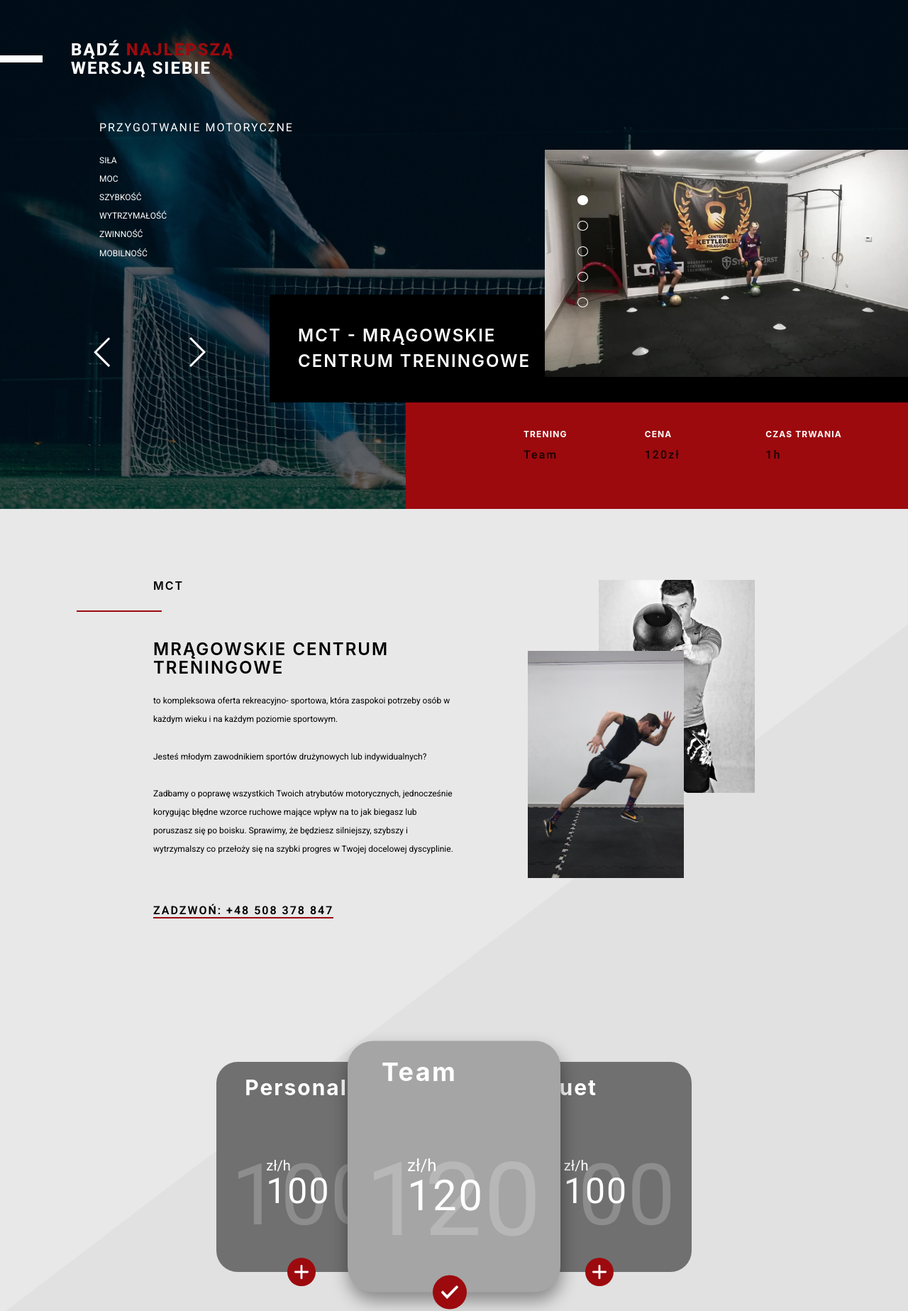
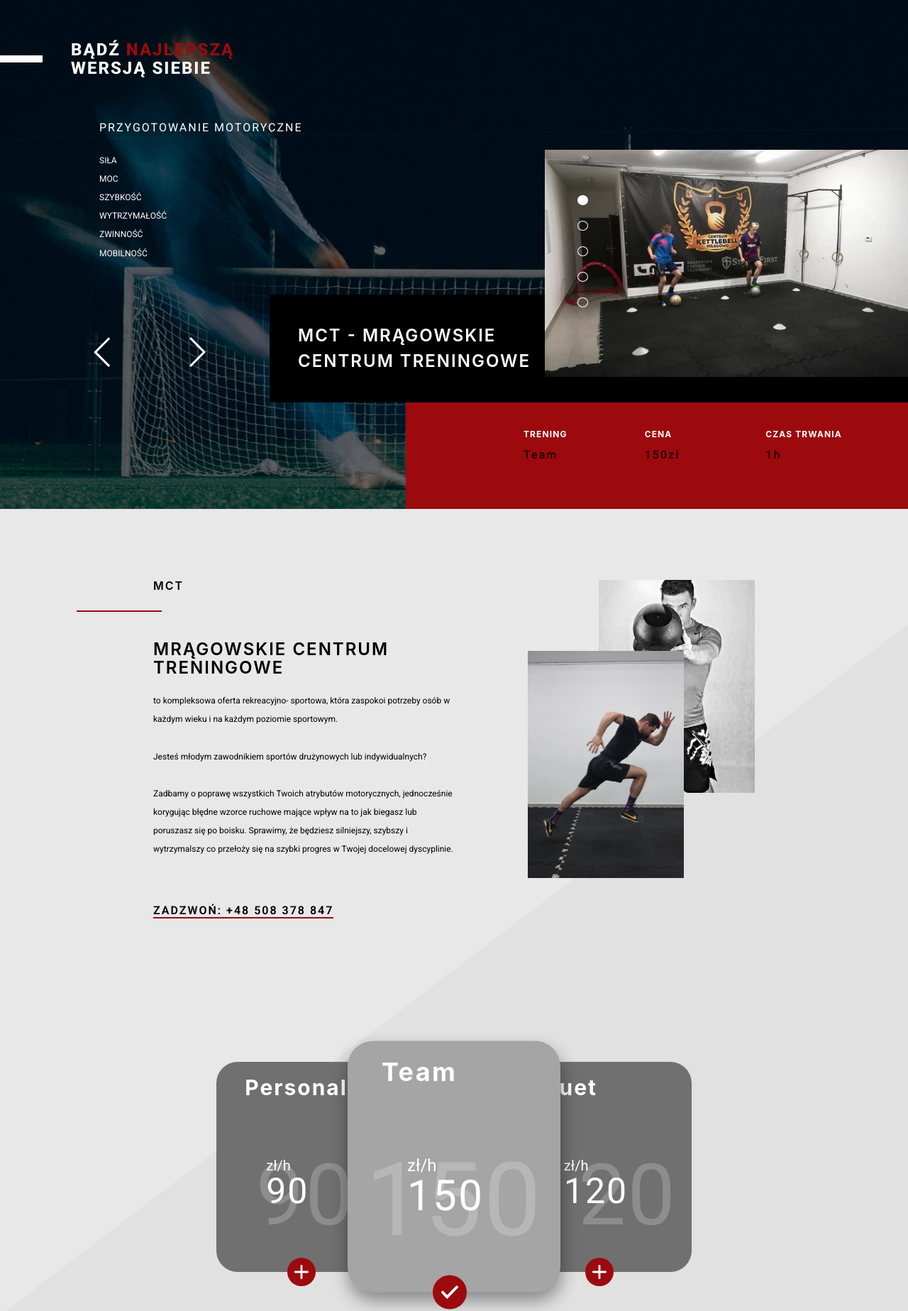
Before and after one commit to Exteriordemonic/CKB, a Gatsby site: page / in a window 1280 px wide. Shown: the part 83-1930 px from the top of the page at 71% size. Built offline with nearby package versions, Linux system fonts and the light colour scheme; Gatsby itself is replaced by a stand-in of ours.

Commit message:
fix treśći MCT

```diff
--- a/src/blocks/Navigation/index.js
+++ b/src/blocks/Navigation/index.js
@@ -6,7 +6,7 @@ const Nav = () => (
   <Navigation>
     <Navigation.List>
       <Navigation.Item className="subtitle">
-        Przygotwanie motoryczne
+        Przygotowanie motoryczne
       </Navigation.Item>
       <Navigation.Item small className="text">
         Siła
--- a/src/components/Hero/index.js
+++ b/src/components/Hero/index.js
@@ -44,17 +44,17 @@ const SmallSlider = [
 const SliderContent = [
   [
     {title: 'Trening', text: 'Team'},
-    {title: 'Cena', text: '120zł'},
+    {title: 'Cena', text: '150zł'},
     {title: 'Czas trwania', text: '1h'},
   ],
   [
     {title: 'Trening', text: 'Personal'},
-    {title: 'Cena', text: '100zł'},
+    {title: 'Cena', text: '90zł'},
     {title: 'Czas trwania', text: '1h'},
   ],
   [
-    {title: 'Trening', text: 'Duo'},
-    {title: 'Cena', text: '50zł/os'},
+    {title: 'Trening', text: 'Duet'},
+    {title: 'Cena', text: '120zł'},
     {title: 'Czas trwania', text: '1h'},
   ],
 ]
--- a/src/components/PoziomCardSection.js
+++ b/src/components/PoziomCardSection.js
@@ -12,9 +12,9 @@ const PoziomCardSection = ({selectCard, card}) => {
   return (
     <ContainerStyled>
       <PoziomCardSectionStyled>
-        <PoziomCardStyled onClick={selectCard} data-index="0" title="Personal" dni="100" active={card == 0 ? true : false} />
-        <PoziomCardStyled onClick={selectCard} data-index="1" title="Team" dni="120" active={card == 1 ? true : false} />
-        <PoziomCardStyled onClick={selectCard} data-index="2" title="Duet" dni="100" active={card == 2 ? true : false} />
+        <PoziomCardStyled onClick={selectCard} data-index="0" title="Personal" dni="90" active={card == 0 ? true : false} />
+        <PoziomCardStyled onClick={selectCard} data-index="1" title="Team" dni="150" active={card == 1 ? true : false} />
+        <PoziomCardStyled onClick={selectCard} data-index="2" title="Duet" dni="120" active={card == 2 ? true : false} />
       </PoziomCardSectionStyled>
     </ContainerStyled>
   )
```
